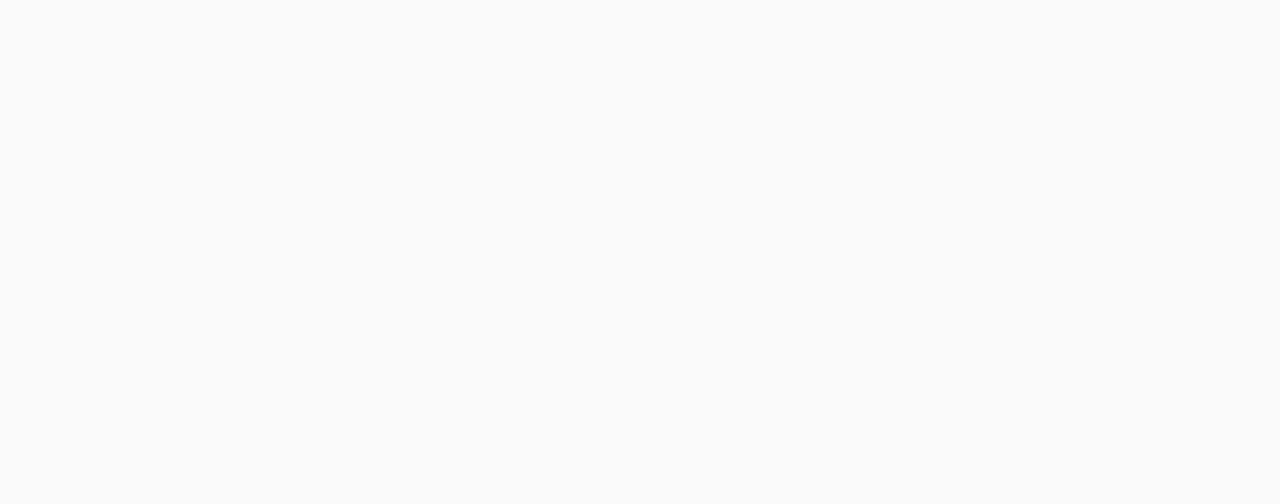
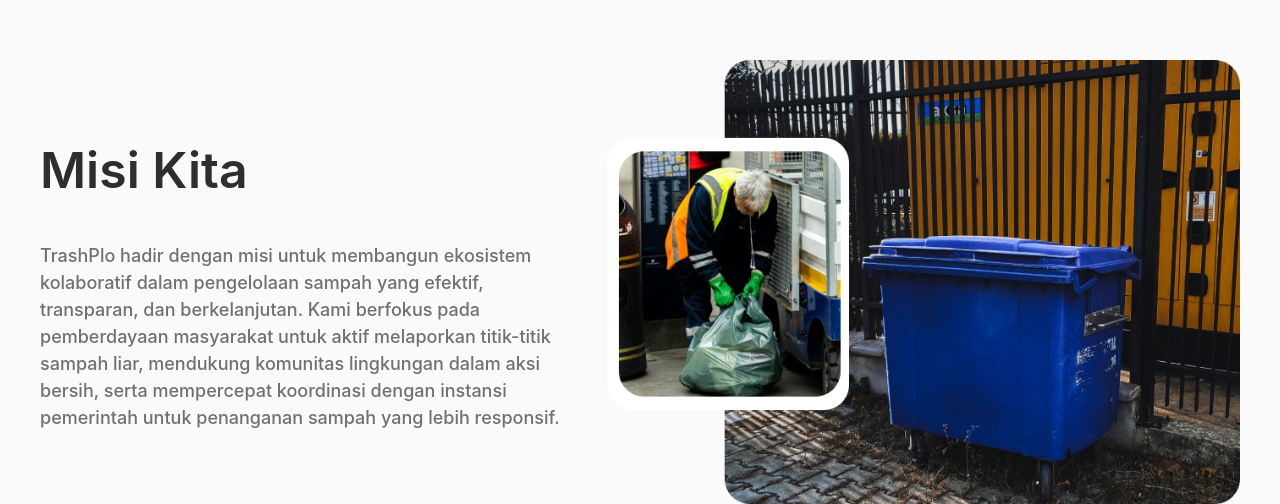
Before and after one commit to Joes131205/thrash-plo, a React (Vite) app in the folder client/: page / in a window 1280 px wide. Shown: the part 1147-1651 px from the top of the page. Before the commit the page ends 1082 px from the top, so only its background shows below. Built offline with nearby package versions, Linux system fonts and the light colour scheme.

Commit message:
feat: add section our mission

```diff
--- a/client/src/assets/images/index.tsx
+++ b/client/src/assets/images/index.tsx
@@ -2,5 +2,6 @@ import ImgLogo from "../../assets/images/img-logo.png";
 import ImgLandingLeft from "../../assets/images/img-landing-left.png";
 import ImgLandingRight from "../../assets/images/img-landing-right.png";
 import ImgLanding from "../../assets/images/img-landing.png";
+import ImgMisiKita from "../../assets/images/img-mission.png";
 
-export { ImgLogo, ImgLandingLeft, ImgLandingRight, ImgLanding };
+export { ImgLogo, ImgLandingLeft, ImgLandingRight, ImgLanding, ImgMisiKita };
--- a/client/src/index.css
+++ b/client/src/index.css
@@ -3,7 +3,7 @@
 
 @import url("https://fonts.googleapis.com/css2?family=Inter:wght@100;200;300;400;500;600;700;800;900&display=swap");
 
-@custom-variant dark (&:is(.dark *));
+/* @custom-variant dark (&:is(.dark *)); */
 
 :root {
   /* tipografi */
--- a/client/src/pages/LandingPage/LandingPage.module.css
+++ b/client/src/pages/LandingPage/LandingPage.module.css
@@ -70,3 +70,40 @@
   height: 110px;
 }
 /* END HOME */
+
+/* MISI KITA */
+.misiKita {
+  display: flex;
+  flex-direction: row;
+  padding-left: 40px;
+  padding-right: 40px;
+  margin-top: 125px;
+  gap: 25px;
+  justify-content: center;
+  align-items: center;
+}
+
+.textLeft {
+  width: 50%;
+}
+
+.titleMisi {
+  font-weight: var(--weight-semibold);
+  font-size: 50px;
+  color: var(--text-primary);
+  margin-bottom: 34px;
+}
+
+.descMisi {
+  font-weight: var(--weight-medium);
+  font-size: var(--dp-18);
+  color: var(--text-secondary);
+}
+
+.imgRight {
+  width: 700px;
+  display: flex;
+  justify-content: center;
+  align-items: center;
+}
+/* END MISI KITA */
--- a/client/src/pages/LandingPage/LandingPage.tsx
+++ b/client/src/pages/LandingPage/LandingPage.tsx
@@ -1,5 +1,5 @@
 import React from "react";
-import { ImgLanding, ImgLogo } from "@/assets/images";
+import { ImgLanding, ImgLogo, ImgMisiKita } from "@/assets/images";
 import styles from "./LandingPage.module.css";
 import ButtonMain from "@/components/atomics/buttonMain/buttonMain";
 
@@ -45,6 +45,21 @@ export default function LandingPage() {
 
       <div className={styles.separator}></div>
       {/* END BANNER */}
+
+      {/* MISI KITA */}
+      <div className={styles.misiKita}>
+        <div className={styles.textLeft}>
+          <h2 className={styles.titleMisi}>Misi Kita</h2>
+          <p className={styles.descMisi}>
+            TrashPlo hadir dengan misi untuk membangun ekosistem kolaboratif dalam pengelolaan sampah yang efektif, transparan, dan berkelanjutan. Kami berfokus pada pemberdayaan masyarakat untuk aktif melaporkan titik-titik sampah liar,
+            mendukung komunitas lingkungan dalam aksi bersih, serta mempercepat koordinasi dengan instansi pemerintah untuk penanganan sampah yang lebih responsif.{" "}
+          </p>
+        </div>
+        <div className={styles.imgRight}>
+          <img src={ImgMisiKita} alt="Misi Kita" className={styles.imgRight} />
+        </div>
+      </div>
+      {/* END MISI KITA */}
     </div>
   );
 }
--- /dev/null
+++ b/package.json
@@ -0,0 +1,5 @@
+{
+  "devDependencies": {
+    "@types/react-router-dom": "^5.3.3"
+  }
+}
```
Also changed, not shown: 1 other file (tests, documents, lock files or other folders).
